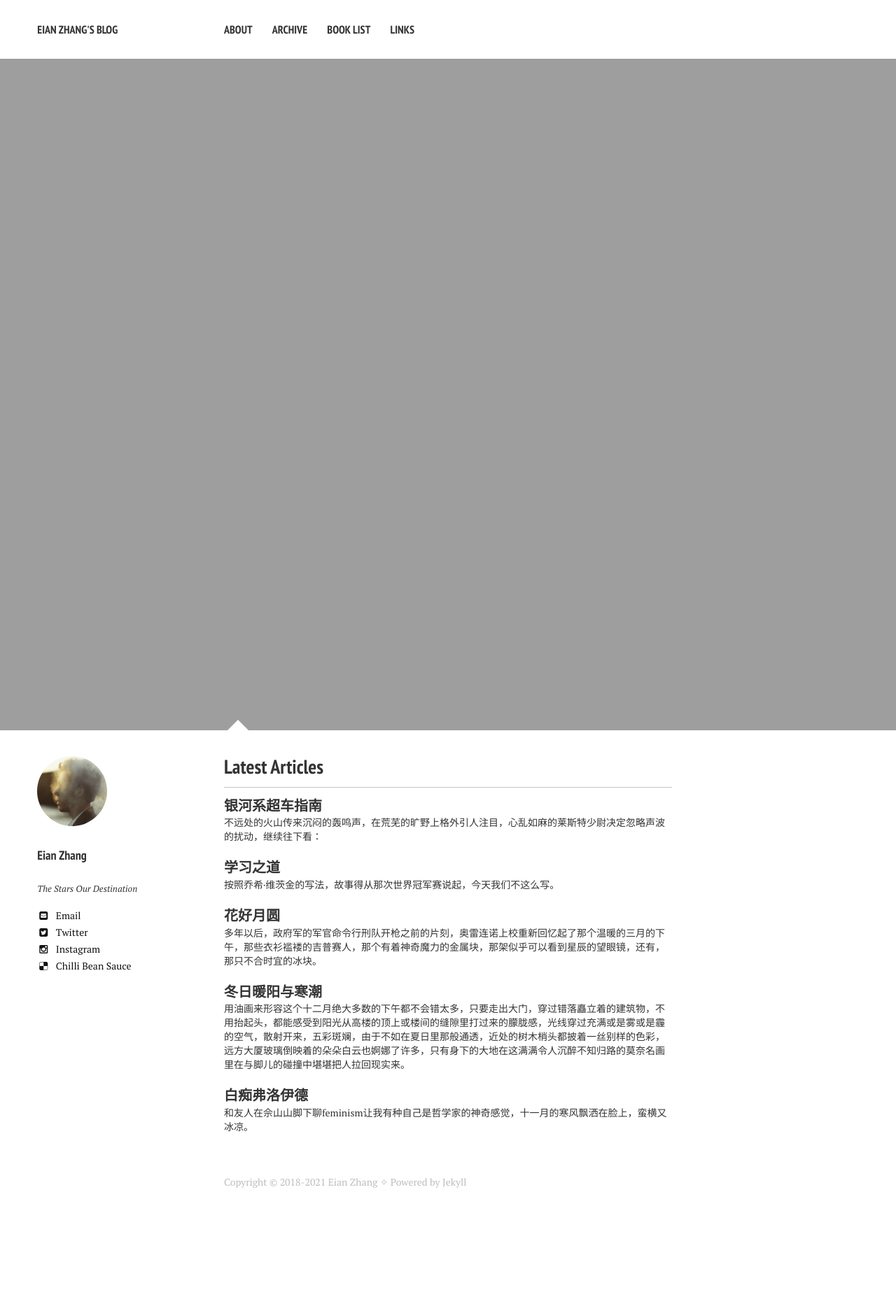
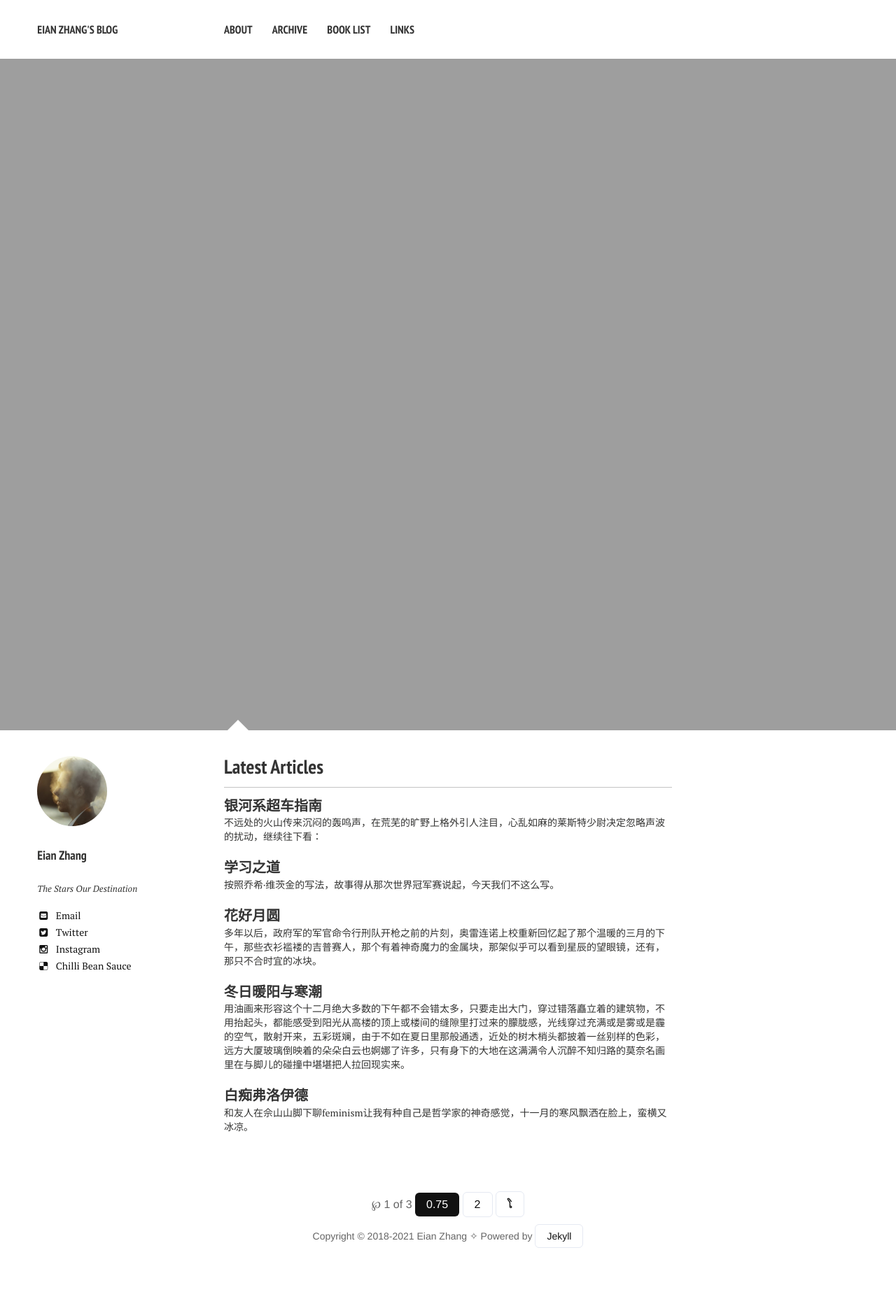
Before and after one commit to jarynzhang/eianzhang.github.io, a Jekyll site: the page built from index.md, in a window 1280 px wide. Shown: the whole page at 70% size. Built offline with Jekyll 4.4.1, drawn with Linux system fonts in a browser that asks for light colours; nearby versions of some CDN libraries; before the commit the page ends 1748 px from its top, so only the background shows below that.

Commit message:
4.45 paginator

```diff
--- a/_layouts/home.html
+++ b/_layouts/home.html
@@ -47,6 +47,13 @@
   </div><!-- /#index -->
 </div><!-- /#main -->
 
+<div class="paginator" role="navigation">
+  <span> ℘ 1 of 3 </span>
+  <em>0.75</em>
+  <a href="/_posts/?page=2">2</a>
+  <a href="/_posts/?page=3">ໂ</a>
+<div>
+
 <div class="footer-wrap">
   <footer>
     {% include _footer.html %}
--- a/_sass/page.scss
+++ b/_sass/page.scss
@@ -718,6 +718,42 @@
 }
 /*  Back Top Button  End */
 
+/* paginator */
+.paginator {
+    padding: 20px 0;
+    text-align: center;
+    font-size: 16px;
+    font-family: "Avenir Next", "Avenir", "Helvetica Neue", sans-serif
+}
+
+.paginator span {
+    color: #656565;
+    font-weight:300
+}
+
+.paginator a {
+    display: inline-block;
+    color: #111;
+    padding: 8px 16px;
+    border-radius: 6px;
+    border: 1px solid #e5e9f2;
+    text-decoration: none;
+    margin:5px auto
+}
+
+.paginator a:hover:not(.active) {
+    background-color:#e5e9f2
+}
+
+.paginator em {
+    display: inline-block;
+    font-style: normal;
+    background-color: #111;
+    color: #fff;
+    padding: 8px 16px;
+    border-radius:6px
+}
+
 /*
    Browser upgrade alert
    ========================================================================== */
```
